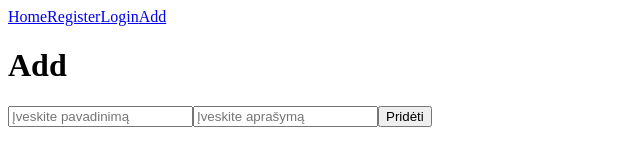
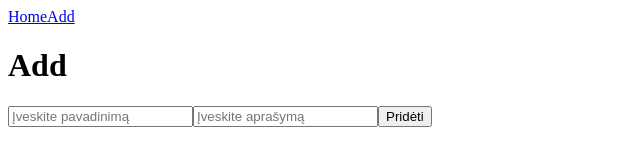
Before and after one commit to kiburtaite/React-atsiskaitymas, a React (Create React App) app: page /add in a window 1280 px wide. Shown: the top 160 px of the page, without its empty margins (0-640 px from the left). Built offline with nearby package versions, Linux system fonts and the light colour scheme.

Commit message:
nav versions

```diff
--- a/src/components/Add.jsx
+++ b/src/components/Add.jsx
@@ -35,7 +35,7 @@ const Add = () => {
 
     return (
         <div>
-            <Nav />
+            <Nav loggedIn="true"/>
             <h1>Add</h1>
             <form onSubmit={addEntry}>
                 <input type="text" name="title" placeholder="Įveskite pavadinimą"/>
--- a/src/components/Home.jsx
+++ b/src/components/Home.jsx
@@ -24,7 +24,7 @@ const Home = () => {
 
   return (
     <div>
-      <Nav />
+      <Nav loggedIn="true"/>
       <h1>Home page</h1>
       {
       !data ?
--- a/src/components/Login.jsx
+++ b/src/components/Login.jsx
@@ -41,7 +41,7 @@ const Login = () => {
 
     return (
         <div>
-            <Nav />
+            <Nav/>
             <h1>Login</h1>
             <form onSubmit={flogin}>
                 <input type="email" name="email" placeholder="Įveskite el.paštą"/>
--- a/src/components/Nav.jsx
+++ b/src/components/Nav.jsx
@@ -1,13 +1,18 @@
 import { Link } from 'react-router-dom';
 
-const Nav = () => {
-    return (
+const Nav = ({loggedIn}) => {
+    if (loggedIn){
+        return (
+            <nav>
+                <Link to="/">Home</Link>
+                <Link to="/add">Add</Link>
+            </ nav>
+        )
+    } else return (
         <nav>
-            <Link to="/">Home</Link>
             <Link to="/register">Register</Link>
             <Link to="/login">Login</Link>
-            <Link to="/add">Add</Link>
-        </nav>
+        </ nav>
     )
 };
 
```
